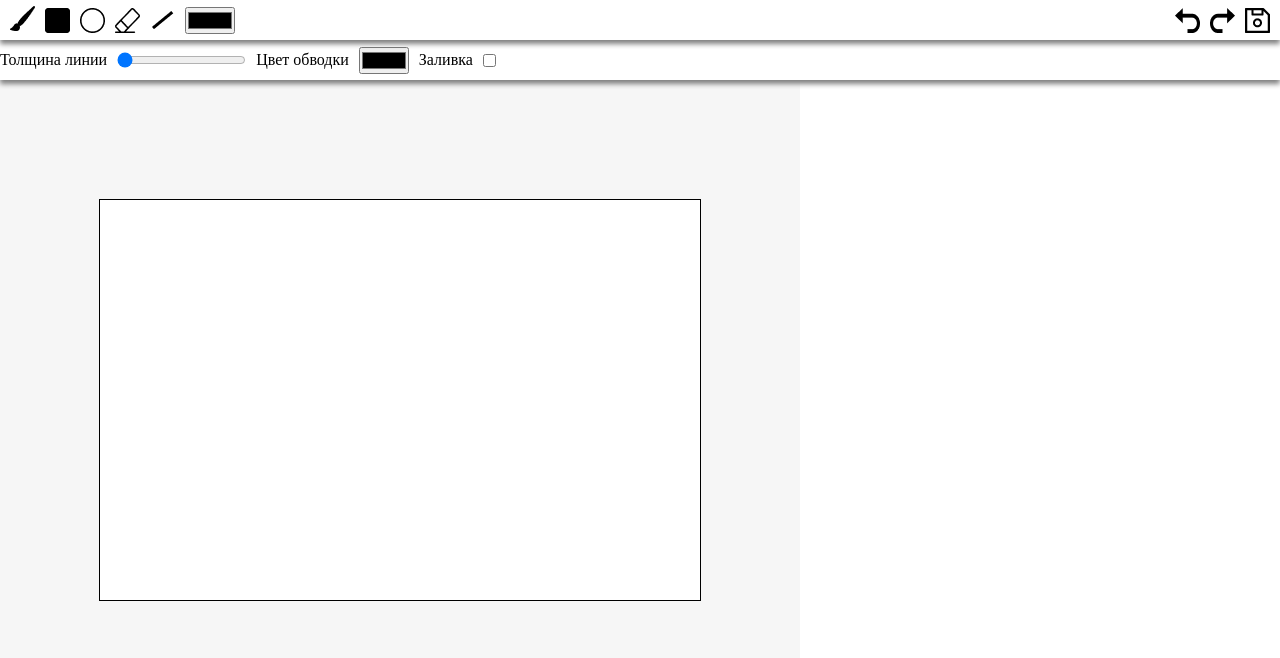
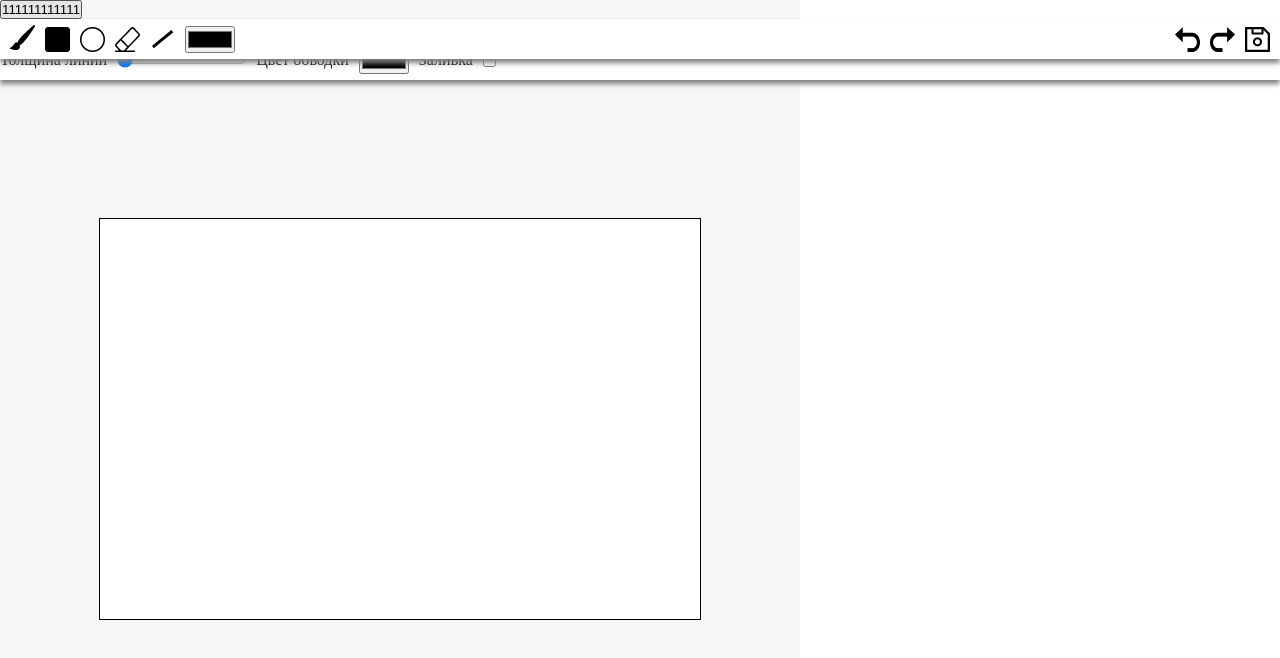
Before and after one commit to DarVater/paint-online, a React (Create React App) app: page / in a window 1280 px wide. Shown: the top 658 px of the page. Built offline with nearby package versions, Linux system fonts and the light colour scheme; no server answers.

Commit message:
web socket on a fingers

```diff
--- a/src/App.js
+++ b/src/App.js
@@ -5,8 +5,28 @@ import SettingBar from "./components/SettingBar";
 import Canvas from "./components/Canvas";
 
 function App() {
+    const socket = new WebSocket('ws://localhost:5000/')
+    socket.onopen = () => {
+        socket.send(JSON.stringify({
+            method: 'connection',
+            id: 555,
+            username: 'vlad'
+        }))
+    }
+    socket.onmessage = (event) => {
+        console.log('С сервера пришло сообшение:', event.data)
+    }
+    const sendMassage = () => {
+        socket.send(JSON.stringify({
+            message: "Привет",
+            method: 'message',
+            id: Date.now(),
+            username: 'vlad'
+        }))
+    }
   return (
     <div className="App">
+        <button onClick={() => sendMassage()}>111111111111</button>
       <Toolbar></Toolbar>
       <SettingBar></SettingBar>
       <Canvas></Canvas>
```
